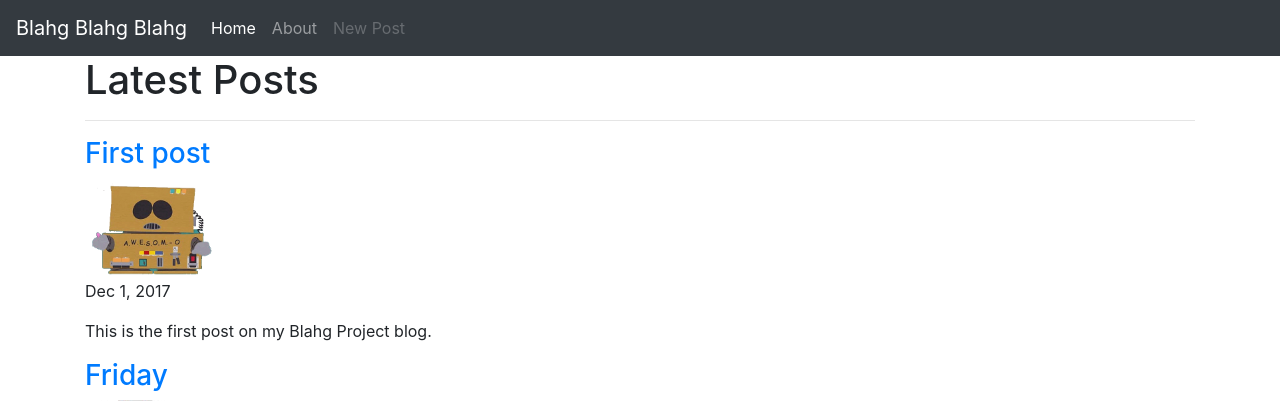
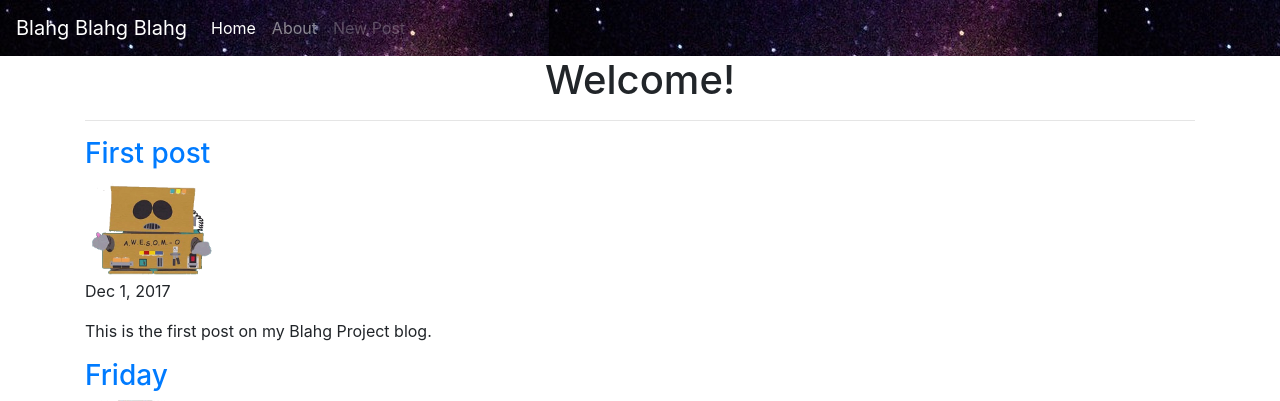
Before and after one commit to allanliebold/python-django-tutorial, a Django app: page / in a window 1280 px wide. Shown: the top 401 px of the page. Run offline with Django 3.2, Linux system fonts and the light colour scheme; data comes from the database, SQL or seed files in the repository; some libraries are stand-ins or nearby versions.

Commit message:
home and post detail updates.

```diff
--- a/blahg-project/posts/templates/posts/home.html
+++ b/blahg-project/posts/templates/posts/home.html
@@ -11,7 +11,9 @@
   </head>
 
   <body>
-    <nav class="navbar navbar-expand-lg navbar-dark bg-dark">
+    {% load static%}
+
+    <nav class="navbar navbar-expand-lg navbar-dark" style="background-image: url({% static 'posts/space.jpg' %}">
         <span class="navbar-brand">Blahg Blahg Blahg</span>
         <button class="navbar-toggler" type="button" data-toggle="collapse" data-target="#navbarNav" aria-controls="navbarNav" aria-expanded="false" aria-label="Toggle navigation">
             <span class="navbar-toggler-icon"></span>
@@ -31,7 +33,8 @@
         </div>
     </nav>
     <div class="container">
-        <h1>Latest Posts</h1>
+        <h1 class="text-center">Welcome!</h1>
+
         <hr>
         {% for post in posts.all %}
 
--- a/blahg-project/posts/templates/posts/post_detail.html
+++ b/blahg-project/posts/templates/posts/post_detail.html
@@ -11,7 +11,8 @@
   </head>
 
   <body>
-    <nav class="navbar navbar-expand-lg navbar-dark bg-dark">
+    {% load static %}
+    <nav class="navbar navbar-expand-lg navbar-dark" style="background-image: url({% static 'posts/space.jpg' %}">
         <span class="navbar-brand">Blahg Blahg Blahg</span>
         <button class="navbar-toggler" type="button" data-toggle="collapse" data-target="#navbarNav" aria-controls="navbarNav" aria-expanded="false" aria-label="Toggle navigation">
             <span class="navbar-toggler-icon"></span>
@@ -31,7 +32,7 @@
         </div>
     </nav>
     <div class="container">
-        <h1>{{ post.title }}</h1>
+        <h1 class= "text-center">{{ post.title }}</h1>
         {% if post.image %}
         <img src="{{ post.image.url }}" />
         {% endif %}
```
Also changed, not shown: blahg-project/posts/static/posts/space.jpg (added).
